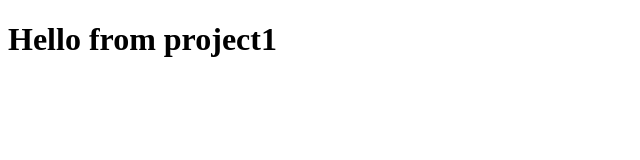
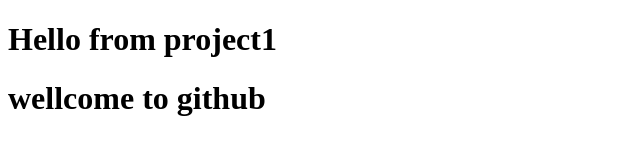
Before and after one commit to Noman734/Project1, a plain HTML site: page index.html in a window 1280 px wide. Shown: the whole page, without its empty margins (0-640 px from the left). Drawn offline with Linux system fonts and the light colour scheme.

Commit message:
index html changed

```diff
--- a/index.html
+++ b/index.html
@@ -8,5 +8,6 @@
 </head>
 <body>
     <h1>Hello from project1</h1>
+    <h1>wellcome to github</h1>
 </body>
 </html>
```
